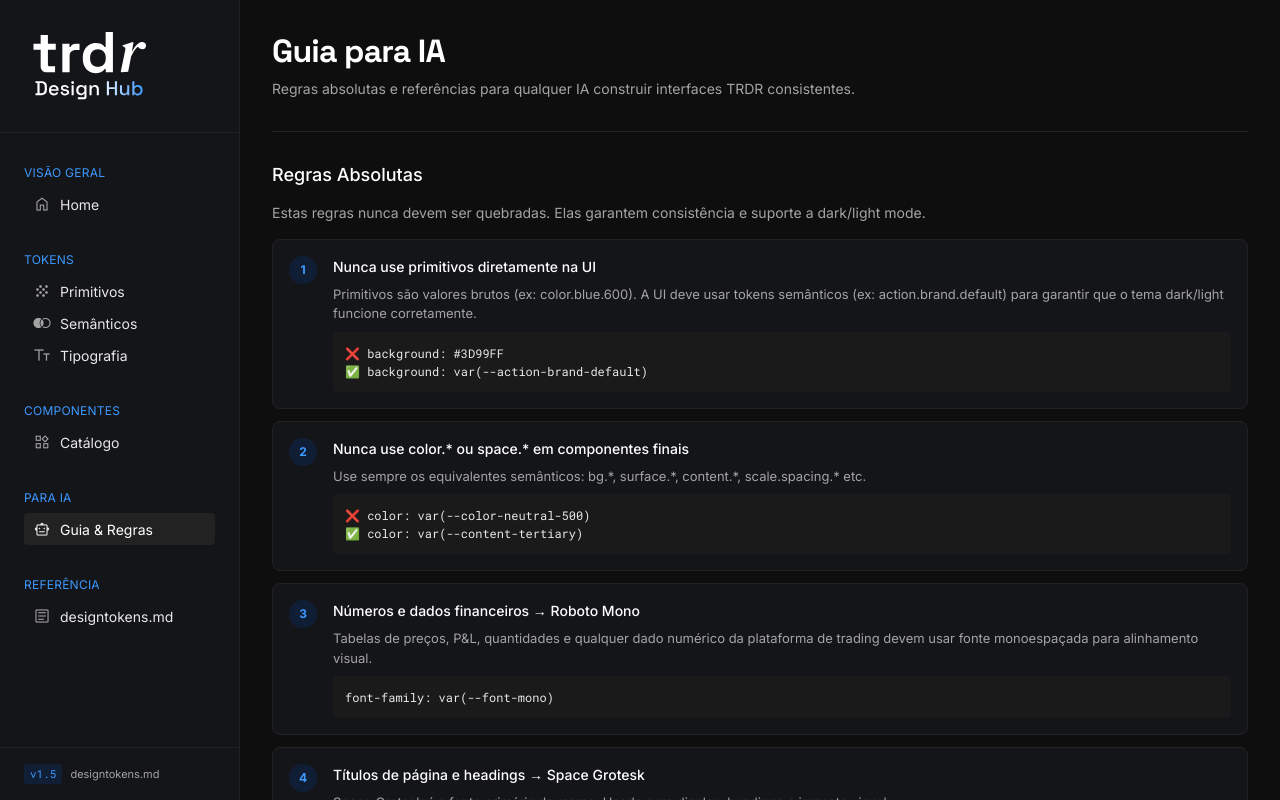
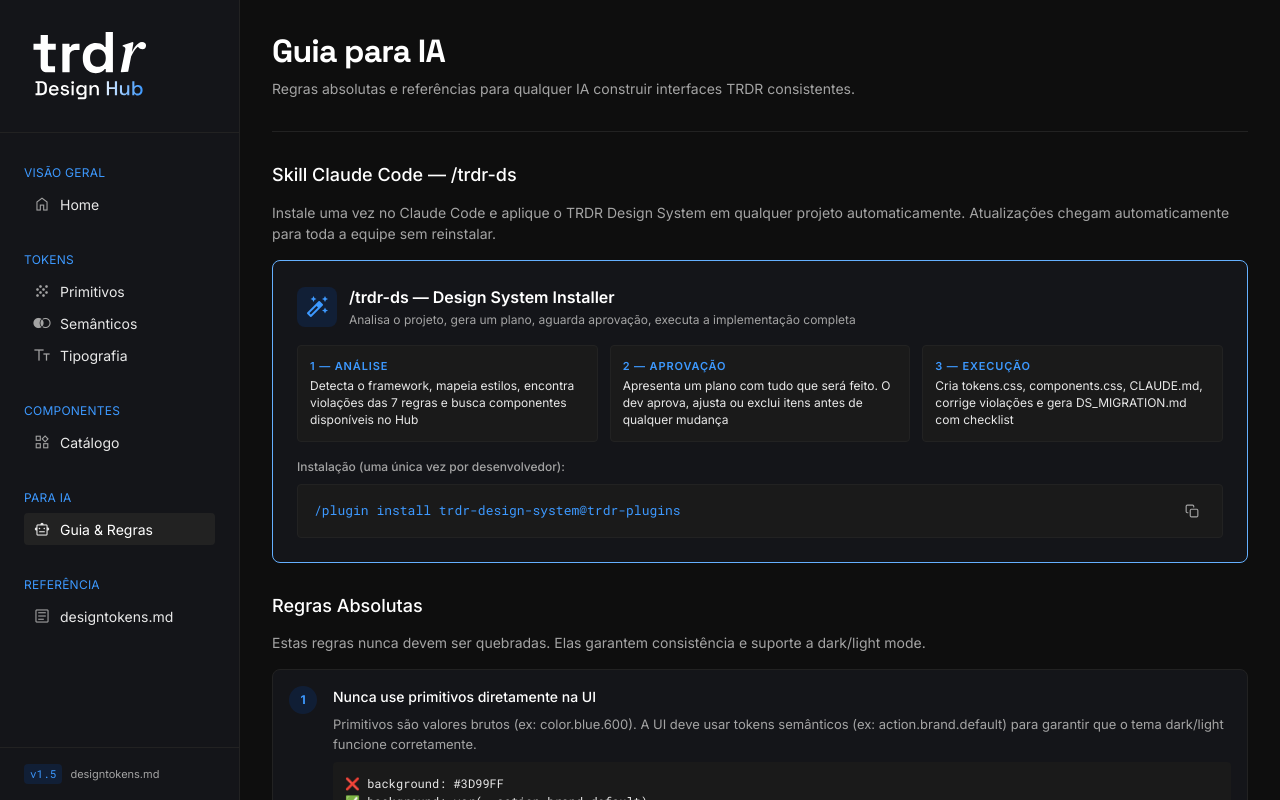
Before and after one commit to mrofernandes/trdr-design-hub, a Next.js app: page /para-ia in a window 1280 px wide. Shown: the top 800 px of the page. Built offline with nearby package versions, Linux system fonts and the light colour scheme.

Commit message:
feat(para-ia): add /trdr-ds skill card with installation instructions

```diff
--- a/src/app/para-ia/page.tsx
+++ b/src/app/para-ia/page.tsx
@@ -5,6 +5,8 @@
 import iaStyles from './para-ia.module.css'
 
 export default function ParaIAPage() {
+  const installCommand = '/plugin install trdr-design-system@trdr-plugins'
+
   return (
     <div className={styles.page}>
       <div className={styles.header}>
@@ -13,6 +15,46 @@
           <p className={styles.subtitle}>Regras absolutas e referências para qualquer IA construir interfaces TRDR consistentes.</p>
         </div>
       </div>
+
+      {/* Skill Claude Code */}
+      <section className={iaStyles.section}>
+        <h2 className={iaStyles.sectionTitle}>Skill Claude Code — /trdr-ds</h2>
+        <p className={iaStyles.sectionDesc}>Instale uma vez no Claude Code e aplique o TRDR Design System em qualquer projeto automaticamente. Atualizações chegam automaticamente para toda a equipe sem reinstalar.</p>
+        <div className={iaStyles.skillCard}>
+          <div className={iaStyles.skillCardHeader}>
+            <div className={iaStyles.skillIcon}>
+              <span className="material-symbols-outlined">auto_fix_high</span>
+            </div>
+            <div>
+              <div className={iaStyles.skillTitle}>/trdr-ds — Design System Installer</div>
+              <div className={iaStyles.skillSubtitle}>Analisa o projeto, gera um plano, aguarda aprovação, executa a implementação completa</div>
+            </div>
+          </div>
+
+          <div className={iaStyles.skillSteps}>
+            <div className={iaStyles.skillStep}>
+              <span className={iaStyles.skillStepLabel}>1 — Análise</span>
+              <span className={iaStyles.skillStepDesc}>Detecta o framework, mapeia estilos, encontra violações das 7 regras e busca componentes disponíveis no Hub</span>
+            </div>
+            <div className={iaStyles.skillStep}>
+              <span className={iaStyles.skillStepLabel}>2 — Aprovação</span>
+              <span className={iaStyles.skillStepDesc}>Apresenta um plano com tudo que será feito. O dev aprova, ajusta ou exclui itens antes de qualquer mudança</span>
+            </div>
+            <div className={iaStyles.skillStep}>
+              <span className={iaStyles.skillStepLabel}>3 — Execução</span>
+              <span className={iaStyles.skillStepDesc}>Cria tokens.css, components.css, CLAUDE.md, corrige violações e gera DS_MIGRATION.md com checklist</span>
+            </div>
+          </div>
+
+          <div className={iaStyles.skillInstall}>
+            <span className={iaStyles.skillInstallLabel}>Instalação (uma única vez por desenvolvedor):</span>
+            <div className={iaStyles.skillInstallCode}>
+              <code className={iaStyles.skillInstallCommand}>{installCommand}</code>
+              <CopyButton text={installCommand} label="comando de instalação" />
+            </div>
+          </div>
+        </div>
+      </section>
 
       {/* Regras absolutas */}
       <section className={iaStyles.section}>
--- a/src/app/para-ia/para-ia.module.css
+++ b/src/app/para-ia/para-ia.module.css
@@ -80,3 +80,104 @@
   align-items: center;
   gap: var(--spacing-md);
 }
+
+.skillCard {
+  display: flex;
+  flex-direction: column;
+  gap: var(--spacing-lg);
+  padding: var(--spacing-2xl);
+  background-color: var(--bg-secondary);
+  border: 1px solid var(--border-focus);
+  border-radius: var(--radius-md);
+}
+
+.skillCardHeader {
+  display: flex;
+  align-items: center;
+  gap: var(--spacing-md);
+}
+
+.skillIcon {
+  width: 40px;
+  height: 40px;
+  border-radius: var(--radius-md);
+  background-color: var(--surface-brand);
+  color: var(--content-brand);
+  display: flex;
+  align-items: center;
+  justify-content: center;
+  font-size: 20px;
+  flex-shrink: 0;
+}
+
+.skillTitle {
+  font-family: var(--font-secondary);
+  font-size: 16px;
+  font-weight: 600;
+  color: var(--content-primary);
+}
+
+.skillSubtitle {
+  font-size: 12px;
+  color: var(--content-tertiary);
+  margin-top: 2px;
+}
+
+.skillSteps {
+  display: grid;
+  grid-template-columns: 1fr 1fr 1fr;
+  gap: var(--spacing-md);
+}
+
+.skillStep {
+  display: flex;
+  flex-direction: column;
+  gap: var(--spacing-xs);
+  padding: var(--spacing-md);
+  background-color: var(--bg-tertiary);
+  border-radius: var(--radius-sm);
+  border: 1px solid var(--border-subtle);
+}
+
+.skillStepLabel {
+  font-size: 11px;
+  font-weight: 600;
+  text-transform: uppercase;
+  letter-spacing: 0.08em;
+  color: var(--content-brand);
+}
+
+.skillStepDesc {
+  font-size: 12px;
+  color: var(--content-secondary);
+  line-height: 1.4;
+}
+
+.skillInstall {
+  display: flex;
+  flex-direction: column;
+  gap: var(--spacing-sm);
+}
+
+.skillInstallLabel {
+  font-size: 12px;
+  color: var(--content-tertiary);
+  font-weight: 500;
+}
+
+.skillInstallCode {
+  display: flex;
+  align-items: center;
+  gap: var(--spacing-md);
+  padding: var(--spacing-md) var(--spacing-lg);
+  background-color: var(--bg-tertiary);
+  border: 1px solid var(--border-subtle);
+  border-radius: var(--radius-sm);
+}
+
+.skillInstallCommand {
+  flex: 1;
+  font-family: var(--font-mono);
+  font-size: 13px;
+  color: var(--content-brand);
+}
```
